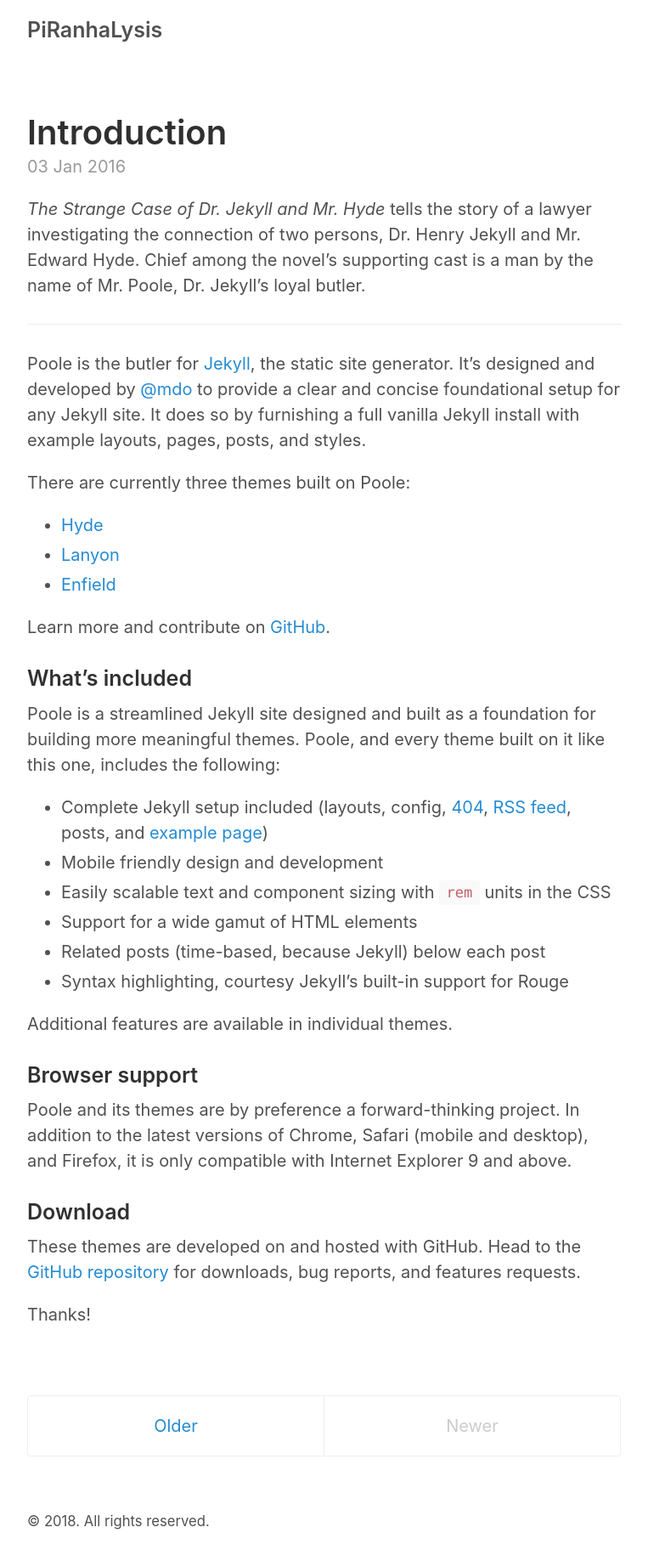
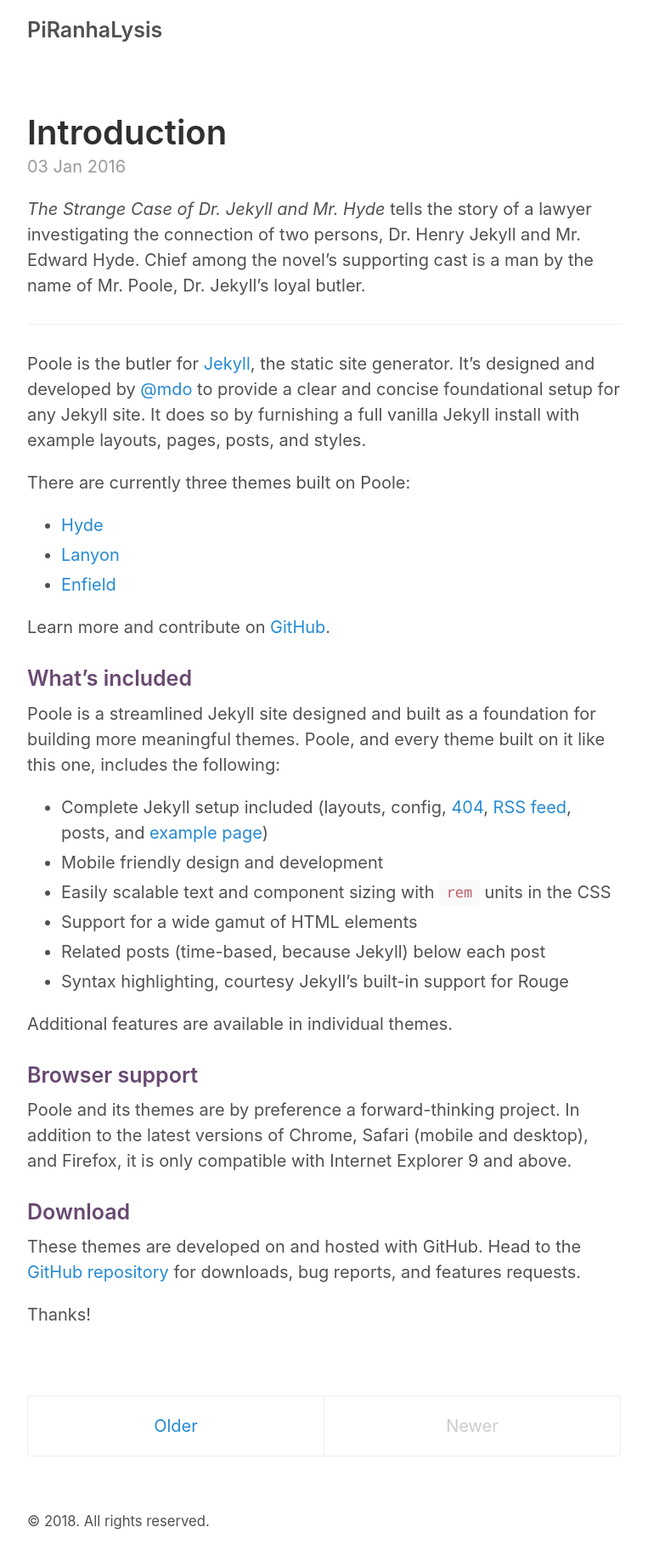
Before and after one commit to PiRanhaLysis/piranhalysis.github.io, a Jekyll site: the page built from index.html, in a window 1280 px wide. Shown: the whole page at 85% size, without its empty margins (258-1021 px from the left). Built offline with Jekyll 4.4.1, drawn with Linux system fonts in a browser that asks for light colours; the list of posts is cut into pages by our own code.

Commit message:
A bit of color

```diff
--- a/_sass/_type.scss
+++ b/_sass/_type.scss
@@ -6,7 +6,7 @@ h1, h2, h3, h4, h5, h6 {
   margin-bottom: .5rem;
   font-weight: 600;
   line-height: 1.25;
-  color: #313131;
+  color: #684971;
   text-rendering: optimizeLegibility;
 }
 
--- a/_sass/_variables.scss
+++ b/_sass/_variables.scss
@@ -12,6 +12,7 @@ $cyan: #75b5aa;
 $blue: #268bd2;
 // $blue: #6a9fb5;
 $brown: #8f5536;
+$purple: #684971;
 
 $root-font-family: -apple-system, BlinkMacSystemFont, "Segoe UI", "Roboto", "Oxygen", "Ubuntu", "Cantarell", "Fira Sans", "Droid Sans", "Helvetica Neue", Arial, sans-serif;
 $root-font-size: 16px;
```
Also changed, not shown: public/apple-touch-icon-precomposed.png, public/favicon.ico.
